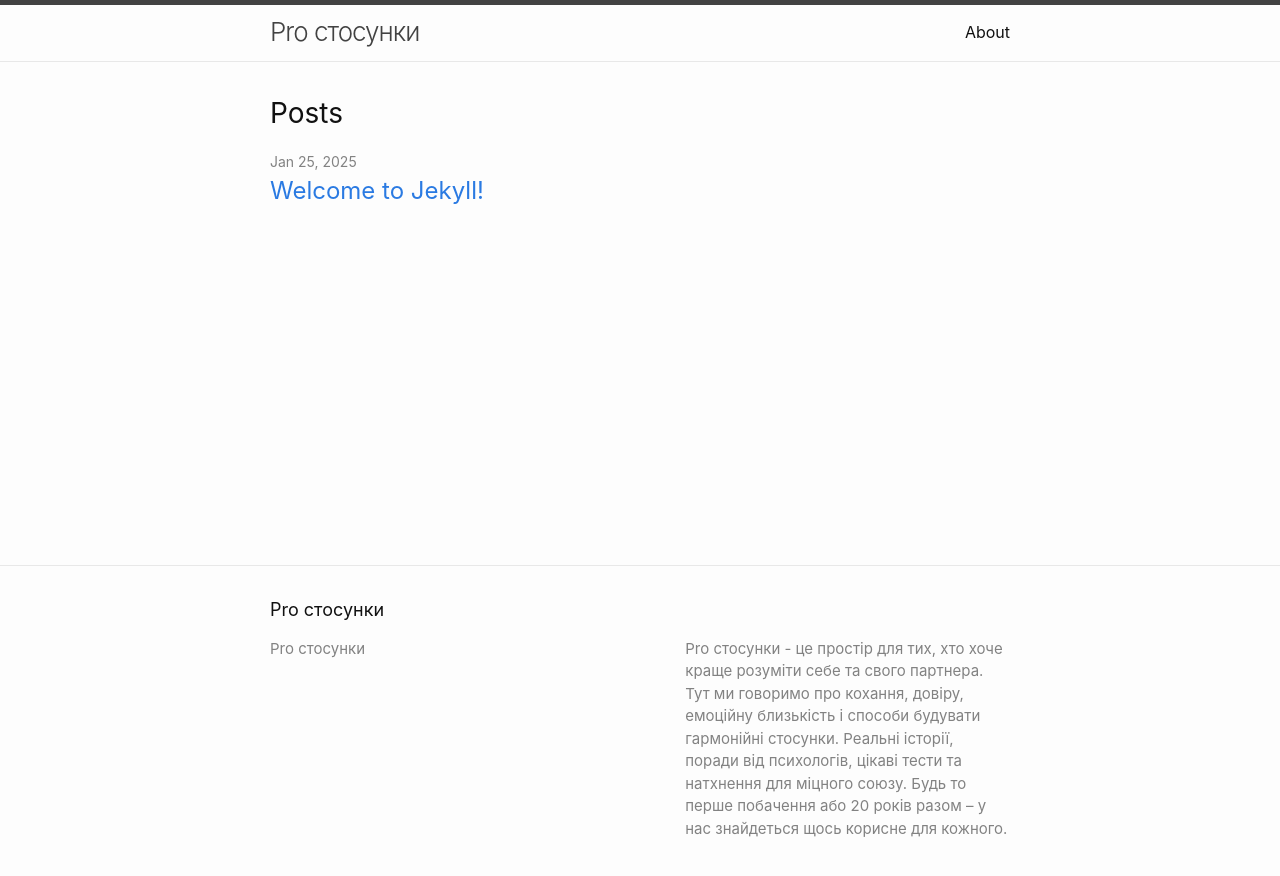
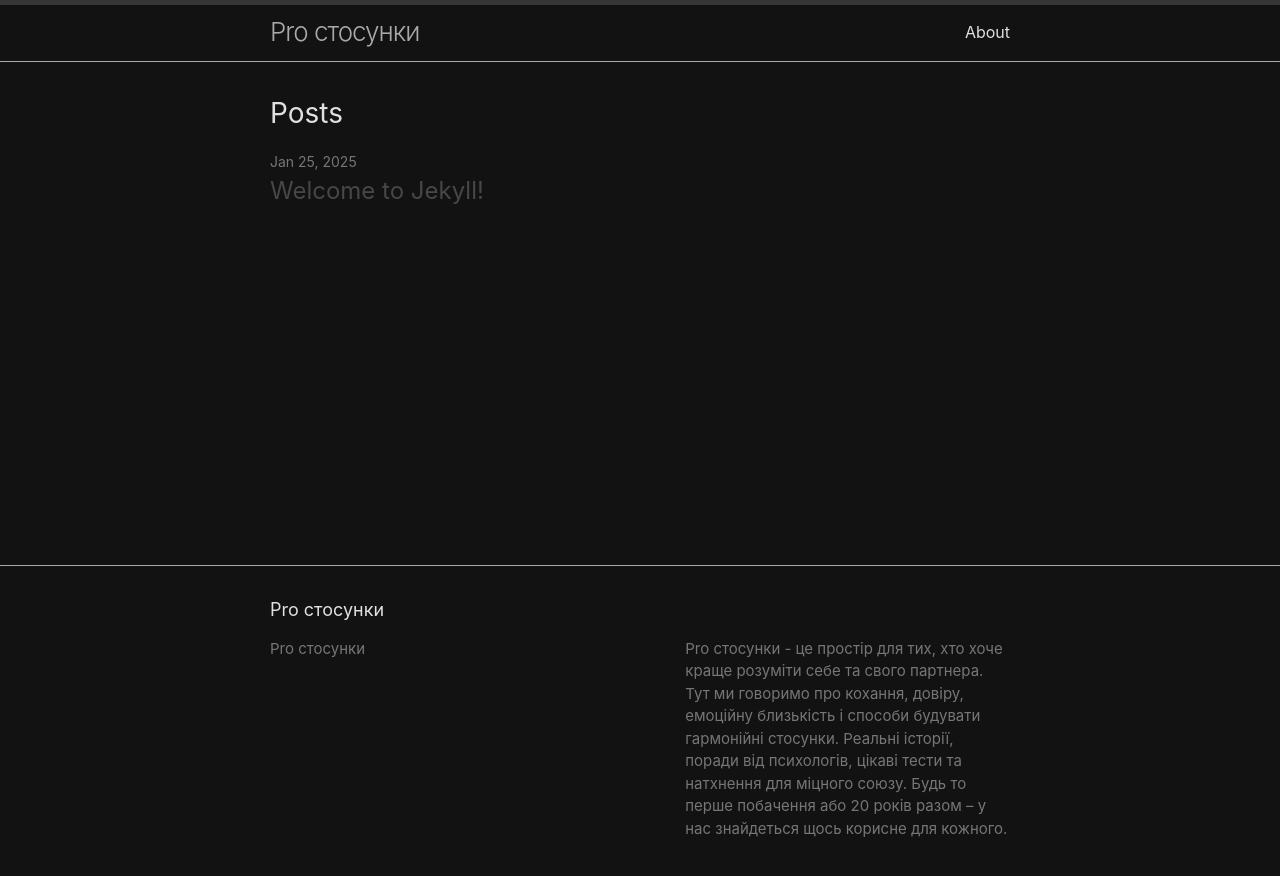
Before and after one commit to andreyka26-git/psy.andreyka26-git.github.io, a Jekyll site: the page built from index.markdown, in a window 1280 px wide. Shown: the top 876 px of the page. Built offline with Jekyll 4.4.1, drawn with Linux system fonts in a browser that asks for light colours.

Commit message:
customizations

```diff
--- a/_sass/minima.scss
+++ b/_sass/minima.scss
@@ -10,12 +10,12 @@ $base-line-height: 1.5 !default;
 
 $spacing-unit:     30px !default;
 
-$text-color:       #111 !default;
-$background-color: #fdfdfd !default;
-$brand-color:      #2a7ae2 !default;
+$text-color:       #e0e0e0 !default;
+$background-color: #121212 !default;
+$brand-color:      #474747 !default;
 
-$grey-color:       #828282 !default;
-$grey-color-light: lighten($grey-color, 40%) !default;
+$grey-color:       #767676 !default;
+$grey-color-light: lighten($grey-color, 20%) !default;
 $grey-color-dark:  darken($grey-color, 25%) !default;
 
 $table-text-align: left !default;
--- a/_sass/minima/_base.scss
+++ b/_sass/minima/_base.scss
@@ -151,7 +151,7 @@ code {
   @include relative-font-size(0.9375);
   border: 1px solid $grey-color-light;
   border-radius: 3px;
-  background-color: #eef;
+  background-color: rgb(28, 28, 28);
 }
 
 code {
--- a/_sass/minima/_layout.scss
+++ b/_sass/minima/_layout.scss
@@ -20,7 +20,7 @@
 
   &,
   &:visited {
-    color: $grey-color-dark;
+    color: $grey-color-light;
   }
 }
 
--- a/_sass/minima/_syntax-highlighting.scss
+++ b/_sass/minima/_syntax-highlighting.scss
@@ -2,11 +2,11 @@
  * Syntax highlighting styles
  */
 .highlight {
-  background: #fff;
+  background: rgb(59, 59, 59);
   @extend %vertical-rhythm;
 
   .highlighter-rouge & {
-    background: #eef;
+    background: rgb(59, 59, 59);
   }
 
   .c     { color: #998; font-style: italic } // Comment
```
